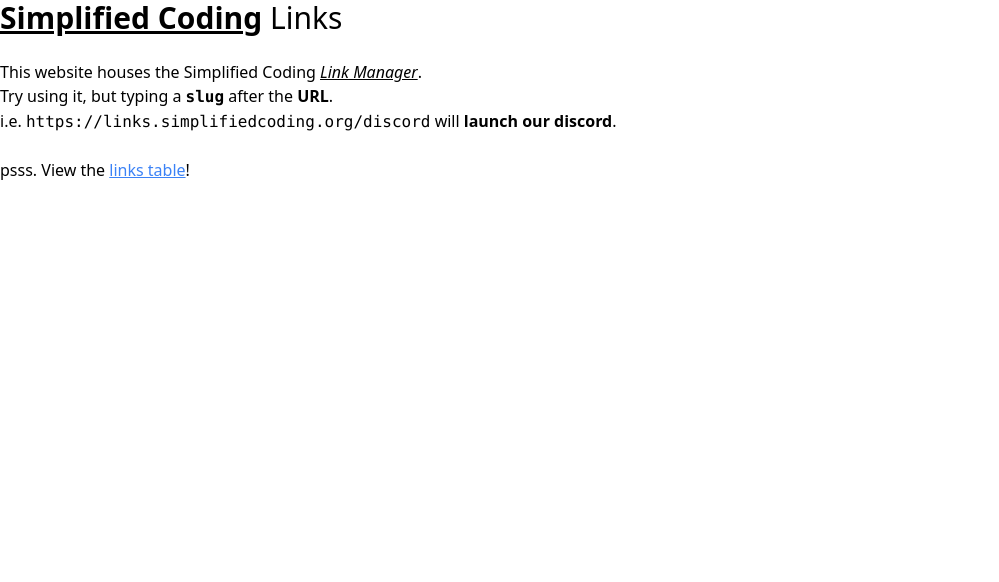
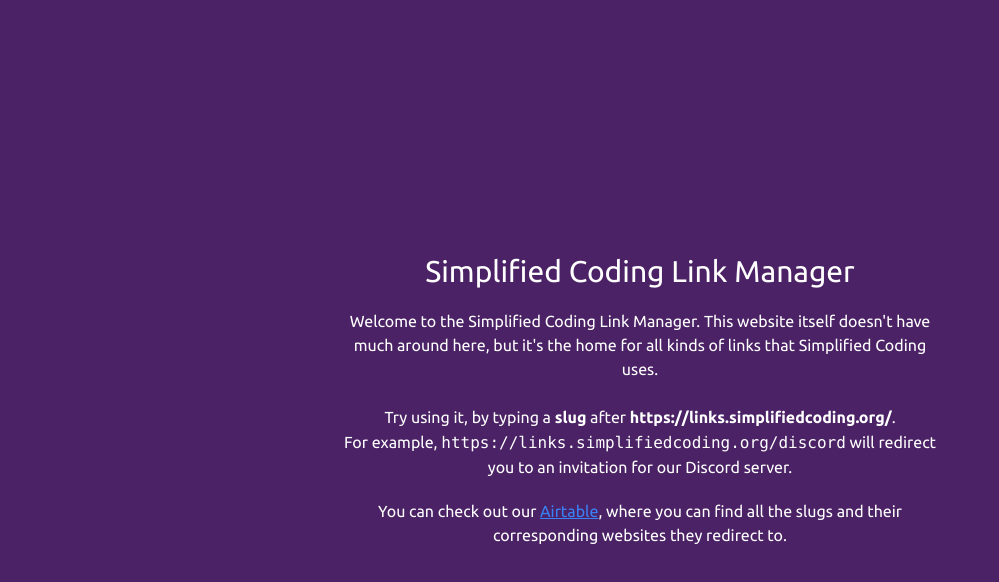
Before and after one commit to simplified-coding/sc-links, a website: page src/public/index.html in a window 1280 px wide. Shown: the whole page, without its empty margins (0-999 px from the left). Drawn offline with nearby package versions, Linux system fonts and the light colour scheme; files that its build step writes are made by us from their sources.

Commit message:
feat: Made the website look actually nice

```diff
--- a/src/public/index.html
+++ b/src/public/index.html
@@ -5,33 +5,56 @@
     <meta name="viewport" content="width=device-width, initial-scale=1.0" />
     <title>SC Links</title>
     <link href="/styles/built.css" rel="stylesheet" />
+    <link rel="stylesheet" href="https://fonts.googleapis.com/css2?family=Ubuntu:wght@300;400;500;700&display=swap">
   </head>
   <body>
+    <style>
+        * {
+            background-color: #4b2265;
+            color: #fff;
+            font-family: 'Ubuntu', sans-serif;
+        }
+        main {
+            display: flex;
+            justify-content: center;
+            align-items: center;
+            height: 100vh;
+            padding: 0 20px;
+        }
+
+        main > div {
+            max-width: 600px;
+            width: 100%;
+            text-align: center;
+        }
+
+        main > div > p {
+          margin-top: 20px;
+        }
+    </style>
     <main>
       <div>
         <h1 class="text-3xl">
-          <strong class="underline">Simplified Coding</strong> Links
+          Simplified Coding Link Manager
         </h1>
-        <br />
         <p>
-          This website houses the Simplified Coding
-          <i class="underline">Link Manager</i>.
+          Welcome to the Simplified Coding Link Manager.
+          This website itself doesn't have much around here,
+          but it's the home for all kinds of links that Simplified Coding uses.
+          <br /><br />
+          Try using it, by typing a <code><strong>slug</strong></code> after
+          <strong>https://links.simplifiedcoding.org/</strong>.
           <br />
-          Try using it, but typing a <code><strong>slug</strong></code> after
-          the <strong>URL</strong>.
-          <br />
-          i.e. <code>https://links.simplifiedcoding.org/discord</code> will
-          <strong>launch our discord</strong>.
+          For example, <code>https://links.simplifiedcoding.org/discord</code> will redirect you to an invitation for our Discord server.
         </p>
-        <br />
         <p>
-          psss. View the
+          You can check out our
           <a
             href="https://airtable.com/appWZufUxbNpde7X9/shr0Z7Y2yL8ZwntRG"
             class="underline text-blue-500"
             target="_blank"
-            >links table</a
-          >!
+            >Airtable</a
+          >, where you can find all the slugs and their corresponding websites they redirect to.
         </p>
       </div>
     </main>
```
